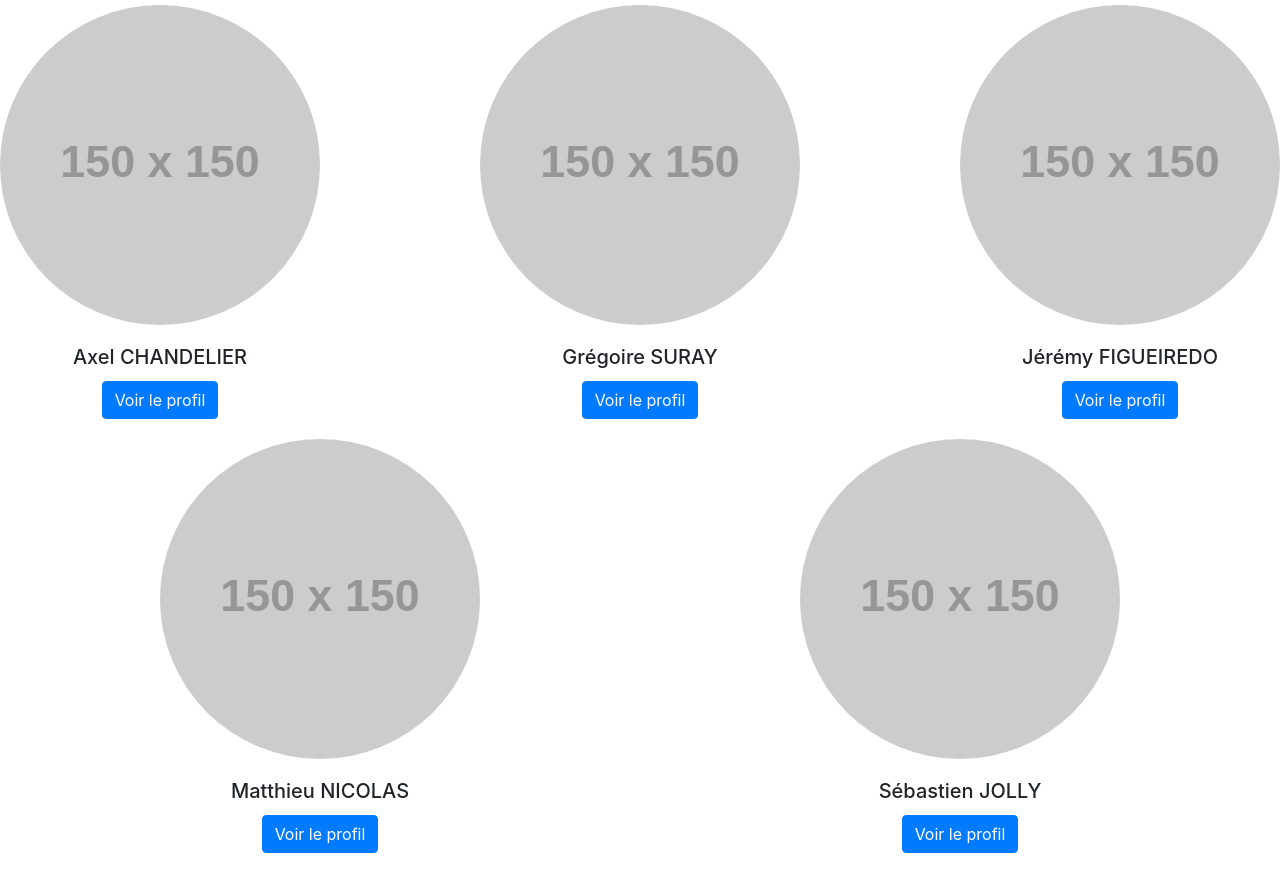
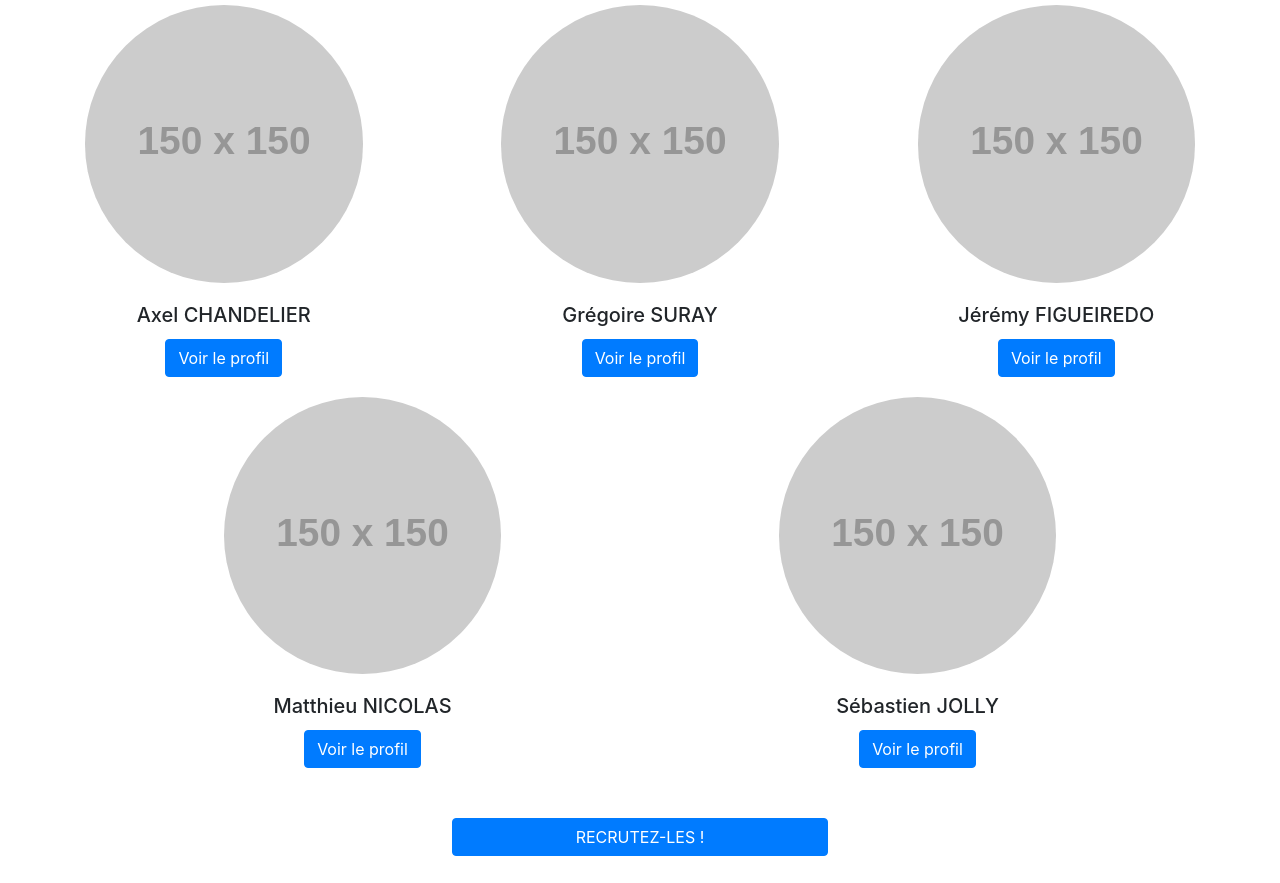
Before and after one commit to Dezedene/R1S_0219_BOOKWILDERS, a plain HTML site: page index.html in a window 1280 px wide. Shown: the part 643-1526 px from the top of the page. Drawn offline with nearby package versions, Linux system fonts and the light colour scheme; placeholder pictures from the web are drawn by us.

Commit message:
correction div container vs jumbotron

```diff
--- a/index.html
+++ b/index.html
@@ -27,7 +27,7 @@
         </div>
     </div>
 
-        </div>
+    <div class="container">
 
         <p>La Wild Code School est un réseau d'écoles proposant des formations courte et professionnalisante. Elles
             permettent d'accéder à des métiers numériques d'avenir: développeur web ou mobile, data analyst, ou encore
@@ -68,7 +68,8 @@
                     </div>
                 </div>
                 <div class="card col-12 col-md-4 col-lg-3 border-0" style="width: 18rem;">
-                    <img src="https://via.placeholder.com/150" class="card-img-top rounded-circle" alt="photo Sébastien">
+                    <img src="https://via.placeholder.com/150" class="card-img-top rounded-circle"
+                        alt="photo Sébastien">
                     <div class="card-body border-0">
                         <h5 class="card-title">Sébastien JOLLY</h5>
                         <a href="#" class="btn btn-primary">Voir le profil</a>
@@ -78,7 +79,9 @@
         </section>
         <section class="recrute">
             <div class="row justify-content-center">
-            <a class="btn btn-primary" href="https://wild-code-school.jobteaser.com/fr/recruiter_account/sign_in?back_to_after_login=%2Ffr%2Frecruiter_account%2Fjob_offers" role="button" target="_blank" style="width: 33%;">RECRUTEZ-LES !</a>
+                <a class="btn btn-primary"
+                    href="https://wild-code-school.jobteaser.com/fr/recruiter_account/sign_in?back_to_after_login=%2Ffr%2Frecruiter_account%2Fjob_offers"
+                    role="button" target="_blank" style="width: 33%;">RECRUTEZ-LES !</a>
             </div>
         </section>
         <section id="team" class="text-center">
@@ -118,12 +121,13 @@
                 <p class="card-text">Clément BECHETOILLE, Campus Manager de REIMS</p>
                 <p class="card-text">clement@wildcodeschool.fr</p>
                 <a href="https://wildcodeschool.fr/" target="_blank" class="btn btn-primary">Wild Code School</a>
-              <a href="https://www.linkedin.com/school/wild-code-school/" target="_blank" class="btn btn-primary">Linkedin</a>
+                <a href="https://www.linkedin.com/school/wild-code-school/" target="_blank"
+                    class="btn btn-primary">Linkedin</a>
                 <a href="https://www.facebook.com/wildcodeschool/" target="_blank" class="btn btn-primary">Facebook</a>
             </div>
         </div>
     </footer>
-
+    </div>
     <script src="https://code.jquery.com/jquery-3.3.1.slim.min.js"
         integrity="sha384-q8i/X+965DzO0rT7abK41JStQIAqVgRVzpbzo5smXKp4YfRvH+8abtTE1Pi6jizo"
         crossorigin="anonymous"></script>
```
Lines whose indentation alone changed are shown as unchanged.
